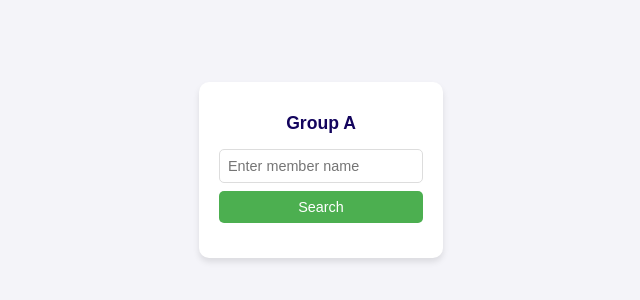
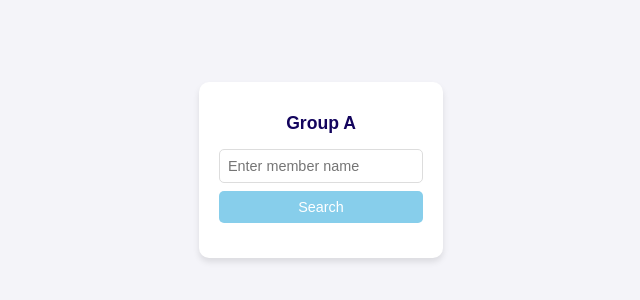
Before and after one commit to ponnisajeevan12/go-server, a plain HTML site: page static/index.html in a window 1280 px wide. Shown: the part 230-530 px from the top of the page, without its empty margins (319-959 px from the left). Drawn offline with Linux system fonts and the light colour scheme.

Commit message:
Modified Code

```diff
--- a/static/style.css
+++ b/static/style.css
@@ -43,7 +43,7 @@ input[type="text"] {
 }
 
 button {
-    background-color: #4CAF50;
+    background-color: #87CEEB;
     color: white;
     padding: 8px;
     border: none;
@@ -53,7 +53,7 @@ button {
 }
 
 button:hover {
-    background-color: #45a049;
+    background-color: #87CEEB;
 }
 
 /* Result Styles */
```
